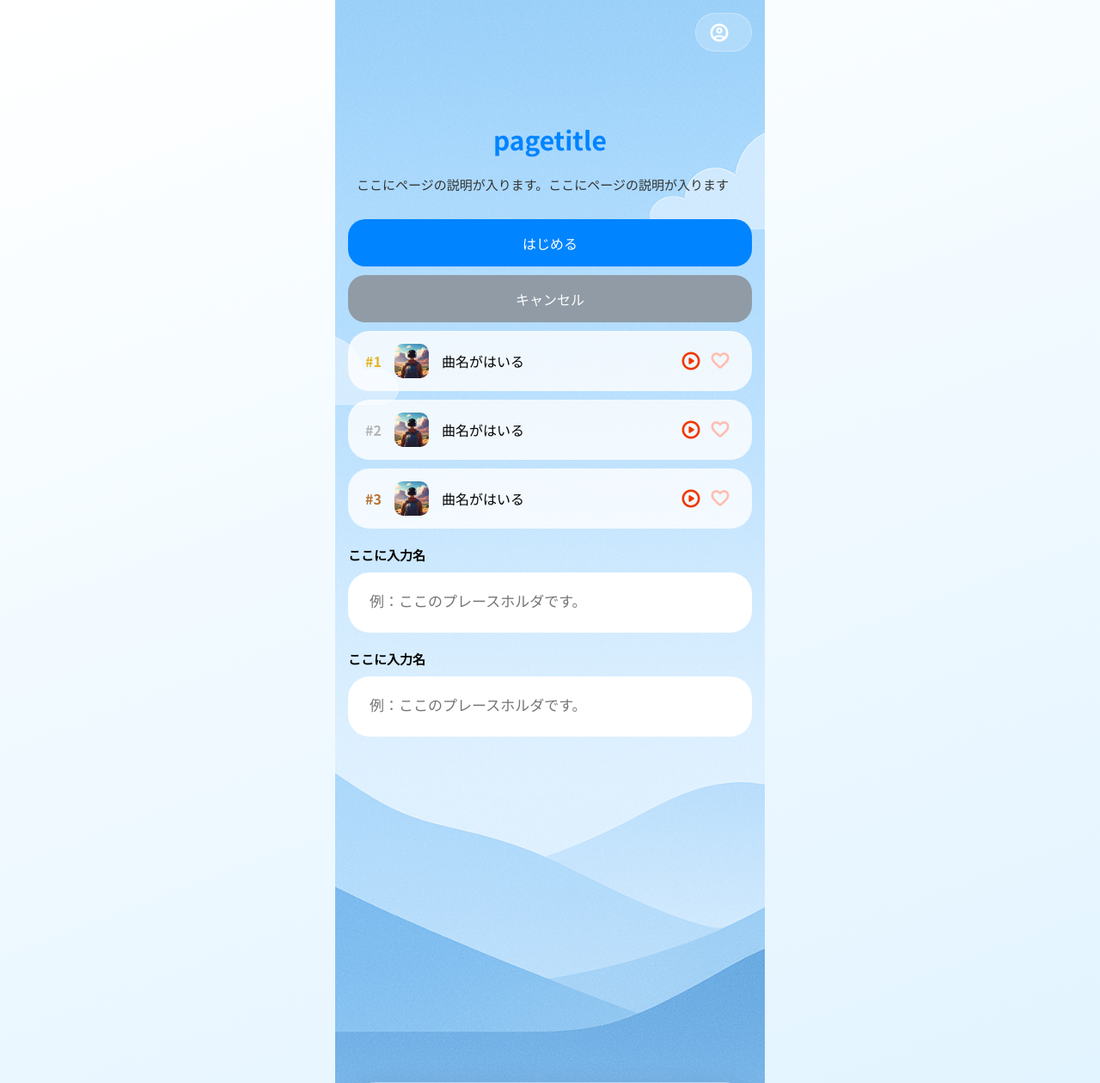
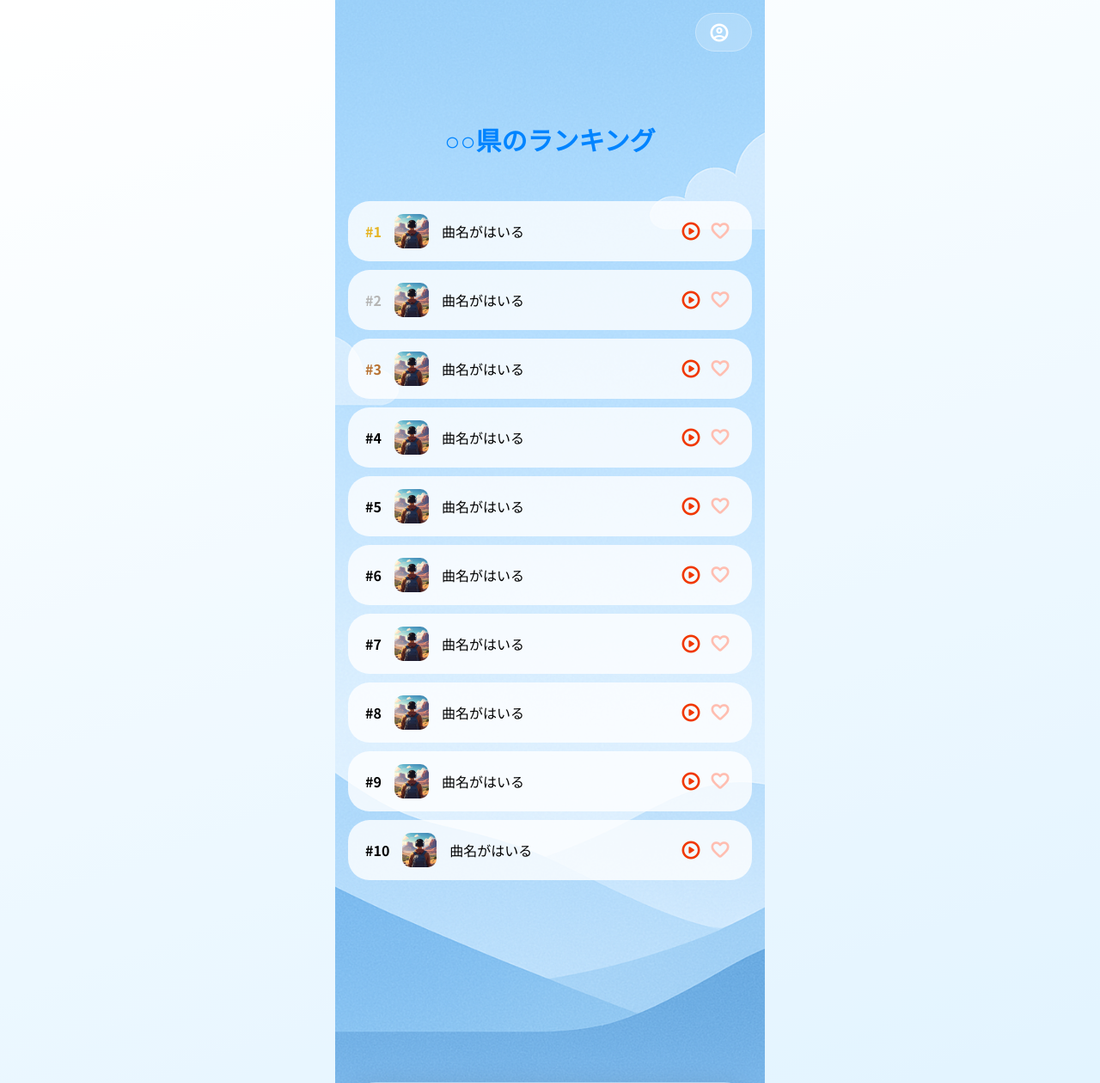
Before and after one commit to isimatsu/sd3d4g, a PHP site: page /music-pref/index.php in a window 1280 px wide. Shown: the top 1260 px of the page at 86% size. Run offline with PHP 8.4, Linux system fonts and the light colour scheme; data that the repository does not hold is empty.

Commit message:
music-pref 途中
途中

```diff
--- a/music-pref/index.php
+++ b/music-pref/index.php
@@ -19,13 +19,9 @@
                 <?php include '../assets/include/header.php'?>
             </div>
             <div class="page-header">
-                <h1>pagetitle</h1>
-                <p>ここにページの説明が入ります。ここにページの説明が入ります</p>
+                <h1>○○県のランキング</h1>
             </div>
             <div class="page-contents">
-                <a href="" class="basic-btn blue-btn">はじめる</a>
-                <a href="" class="basic-btn gray-btn">キャンセル</a>
-
                 <div class="music-card">
                     <div class="music-info">
                         <p style="font-weight: bold; color: #E6B422 ;">#1</p>
@@ -59,17 +55,83 @@
                         <span class="music-favorite material-symbols-rounded">favorite</span>
                     </div>
                 </div><!--music-card-->
-
-                <from action="#" class="basic-form">
-                    <div class="basic-form-box">
-                        <p class="input-name">ここに入力名</p>
-                        <input class="basic-form-input" type="text" placeholder="例：ここのプレースホルダです。">
-                    </div><!--basic-form-box-->
-                    <div class="basic-form-box">
-                        <p class="input-name">ここに入力名</p>
-                        <input class="basic-form-input" type="text" placeholder="例：ここのプレースホルダです。">
-                    </div><!--basic-form-box-->
-                </from><!--basic-form-->
+                <div class="music-card">
+                    <div class="music-info">
+                        <p style="font-weight: bold; color: black ;">#4</p>
+                        <img class="music-img" src="../assets/img/music_tmp_img.jpg">
+                        <p>曲名がはいる</p>
+                    </div>
+                    <div class="music-action-btn">
+                        <span class="music-play material-symbols-rounded">play_circle</span>
+                        <span class="music-favorite material-symbols-rounded">favorite</span>
+                    </div>
+                </div><!--music-card-->
+                <div class="music-card">
+                    <div class="music-info">
+                        <p style="font-weight: bold; color: black ;">#5</p>
+                        <img class="music-img" src="../assets/img/music_tmp_img.jpg">
+                        <p>曲名がはいる</p>
+                    </div>
+                    <div class="music-action-btn">
+                        <span class="music-play material-symbols-rounded">play_circle</span>
+                        <span class="music-favorite material-symbols-rounded">favorite</span>
+                    </div>
+                </div><!--music-card-->
+                <div class="music-card">
+                    <div class="music-info">
+                        <p style="font-weight: bold; color: black ;">#6</p>
+                        <img class="music-img" src="../assets/img/music_tmp_img.jpg">
+                        <p>曲名がはいる</p>
+                    </div>
+                    <div class="music-action-btn">
+                        <span class="music-play material-symbols-rounded">play_circle</span>
+                        <span class="music-favorite material-symbols-rounded">favorite</span>
+                    </div>
+                </div><!--music-card-->
+                <div class="music-card">
+                    <div class="music-info">
+                        <p style="font-weight: bold; color: black ;">#7</p>
+                        <img class="music-img" src="../assets/img/music_tmp_img.jpg">
+                        <p>曲名がはいる</p>
+                    </div>
+                    <div class="music-action-btn">
+                        <span class="music-play material-symbols-rounded">play_circle</span>
+                        <span class="music-favorite material-symbols-rounded">favorite</span>
+                    </div>
+                </div><!--music-card-->
+                <div class="music-card">
+                    <div class="music-info">
+                        <p style="font-weight: bold; color: black ;">#8</p>
+                        <img class="music-img" src="../assets/img/music_tmp_img.jpg">
+                        <p>曲名がはいる</p>
+                    </div>
+                    <div class="music-action-btn">
+                        <span class="music-play material-symbols-rounded">play_circle</span>
+                        <span class="music-favorite material-symbols-rounded">favorite</span>
+                    </div>
+                </div><!--music-card-->
+                <div class="music-card">
+                    <div class="music-info">
+                        <p style="font-weight: bold; color: black ;">#9</p>
+                        <img class="music-img" src="../assets/img/music_tmp_img.jpg">
+                        <p>曲名がはいる</p>
+                    </div>
+                    <div class="music-action-btn">
+                        <span class="music-play material-symbols-rounded">play_circle</span>
+                        <span class="music-favorite material-symbols-rounded">favorite</span>
+                    </div>
+                </div><!--music-card-->
+                <div class="music-card">
+                    <div class="music-info">
+                        <p style="font-weight: bold; color: black ;">#10</p>
+                        <img class="music-img" src="../assets/img/music_tmp_img.jpg">
+                        <p>曲名がはいる</p>
+                    </div>
+                    <div class="music-action-btn">
+                        <span class="music-play material-symbols-rounded">play_circle</span>
+                        <span class="music-favorite material-symbols-rounded">favorite</span>
+                    </div>
+                </div><!--music-card-->
 
 
             </div>
```
